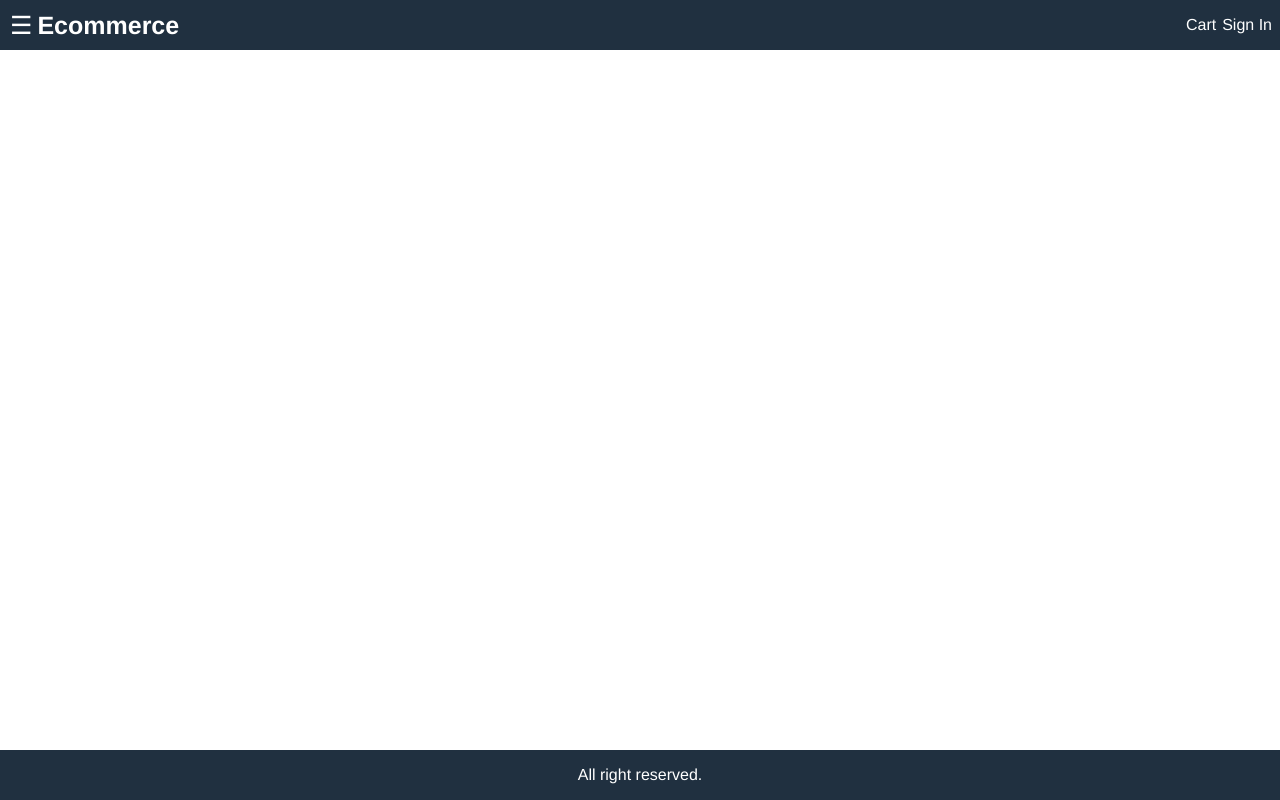
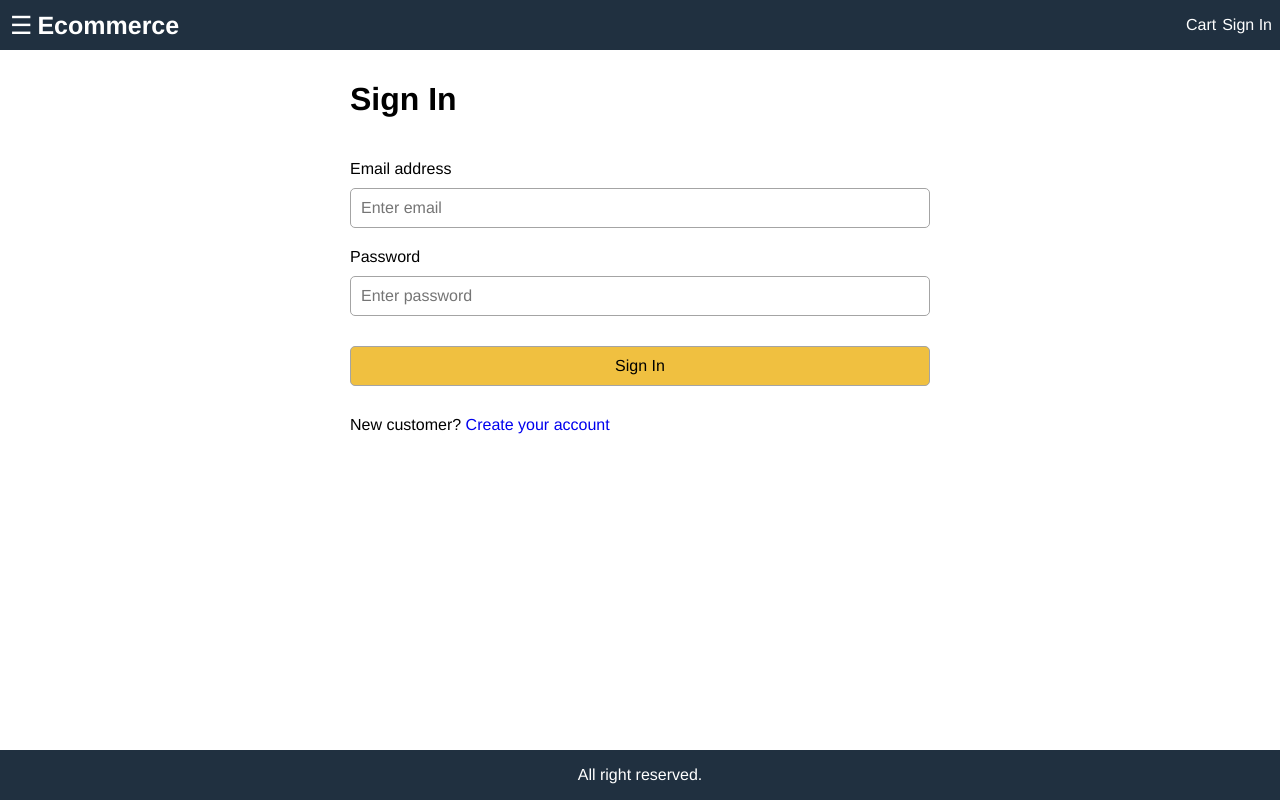
Before and after one commit to andresdthx/node, a React (Create React App) app in the folder frontend/: page /signin in a window 1280 px wide. Built offline with nearby package versions, Linux system fonts and the light colour scheme.

Commit message:
sigin screen

```diff
--- a/frontend/src/App.js
+++ b/frontend/src/App.js
@@ -4,6 +4,7 @@ import HomeScreen from './screens/HomeScreen';
 import CartScreen from './screens/CartScreen';
 import { Link } from 'react-router-dom';
 import { useSelector } from 'react-redux';
+import SigninScreen from './screens/SigninScreen';
 
 function App() {
 
@@ -38,6 +39,7 @@ function App() {
             </ul>
         </aside>
         <main className="main">
+            <Route path="/signin" component={SigninScreen}></Route>
             <Route path="/cart/:id?" component={CartScreen}></Route>
             <Route path="/product/:id" component={ProductScreen}></Route>
             <Route path="/" component={HomeScreen} exact></Route>
--- a/frontend/src/index.css
+++ b/frontend/src/index.css
@@ -299,3 +299,18 @@ img.large{
 .image-cart{
   width: 10rem;
 }
+
+/* Form */
+.form {
+  max-width: 60rem;
+  margin: 0 auto;
+}
+.form > div{
+  display: flex;
+  flex-direction: column;
+  margin: 1rem;
+}
+.form label{
+  margin: 1rem 0;
+  display: block;
+}
--- /dev/null
+++ b/frontend/src/screens/SigninScreen.js
@@ -0,0 +1,51 @@
+import React, { useState } from 'react';
+import {Link} from 'react-router-dom';
+
+export default function SigninScreen() {
+
+    const [email, setEmail] = useState('');
+    const [password, setPassword] = useState('');
+    const submitHandler = (e) =>{
+        e.preventDefault();
+    }
+    return (
+        <div>
+            <form className="form" onSubmit="submitHandler">
+                <div>
+                    <h1>Sign In</h1>
+                </div>
+                <div>
+                    <label htmlFor="email">Email address</label>
+                    <input
+                        type="email"
+                        id="email"
+                        placeholder="Enter email"
+                        required
+                        onChange={e => setEmail(e.target.value)}
+                    ></input>
+                </div>
+                <div>
+                    <label htmlFor="password">Password</label>
+                    <input
+                        type="password"
+                        id="password"
+                        placeholder="Enter password"
+                        required
+                        onChange={e => setPassword(e.target.value)}
+                    ></input>
+                </div>
+                <div>
+                    <label />
+                    <button className="primary" type="submit">Sign In</button>
+                </div>
+                <div>
+                    <label />
+                    <div>
+                        New customer? {' '}
+                        <Link to="/register">Create your account</Link>
+                    </div>
+                </div>
+            </form>
+        </div>
+    )
+}
```
